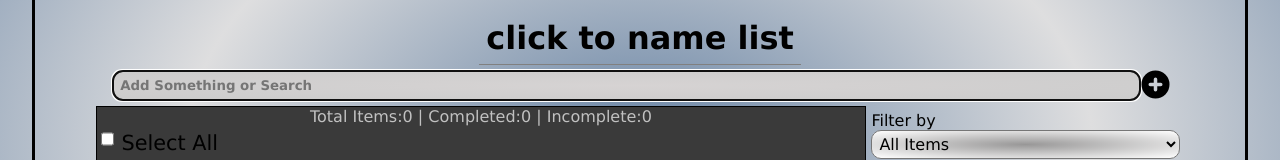
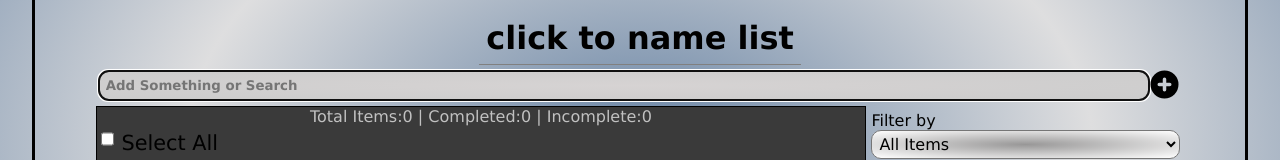
Before and after one commit to PanopDev/toDoList, a React (Create React App) app: page / in a window 1280 px wide. Shown: the part 262-422 px from the top of the page. Built offline with nearby package versions, Linux system fonts and the light colour scheme.

Commit message:
fixed input bar size

```diff
--- a/src/App.css
+++ b/src/App.css
@@ -29,14 +29,14 @@
 }
 
 .newItemInput {
-    width: 85%;
+    width: 87%;
     background-image: radial-gradient(rgb(214, 211, 211), rgb(204, 204, 204));
     border-radius: 10px;
     padding: 6px;
-    margin: 5px;
-    margin-right: 0px;
+    margin: 5px 0 5px 0px;
     color: rgb(0, 0, 0);
     font-weight: bold;
+
 }
 
 
```
